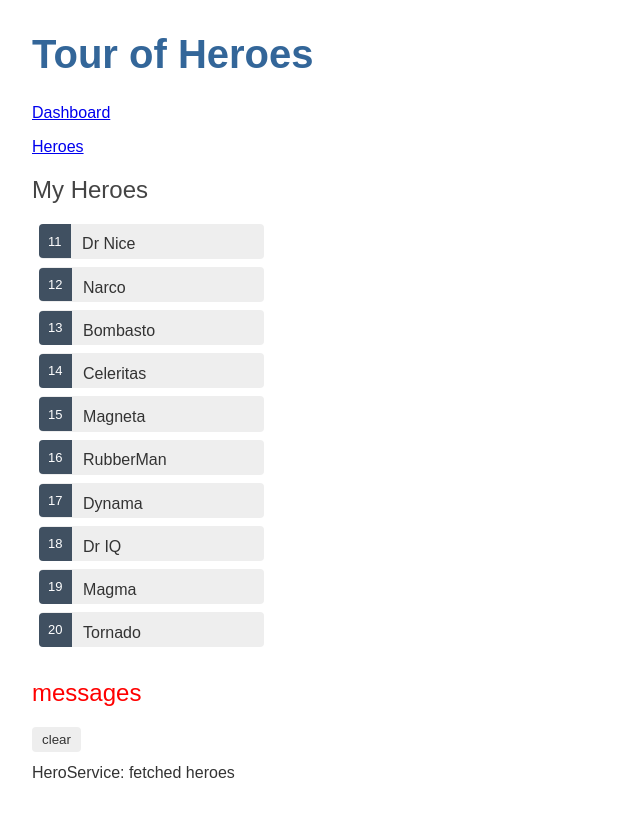
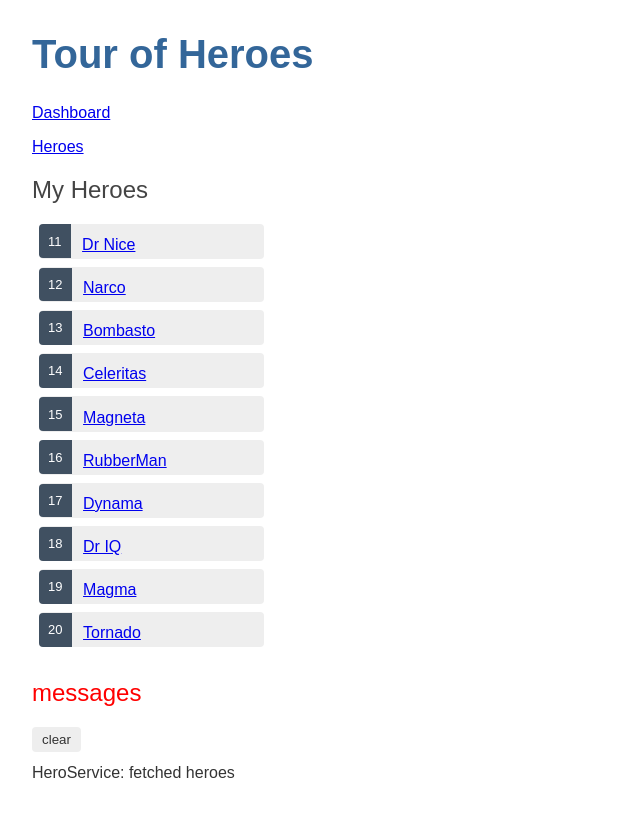
Before and after one commit to live4574/AngularStart, an Angular app in the folder angular-tour-of-heroes/: page /heroes in a window 1280 px wide. Shown: the whole page, without its empty margins (0-640 px from the left). Built offline with nearby package versions, Linux system fonts and the light colour scheme.

Commit message:
routerLink to hero details added when hero id or name clicked

```diff
--- a/angular-tour-of-heroes/src/app/heroes/heroes.component.html
+++ b/angular-tour-of-heroes/src/app/heroes/heroes.component.html
@@ -1,6 +1,8 @@
 <h2>My Heroes</h2>
 <ul class="heroes">
     <li *ngFor="let hero of heroes" >
-        <span class="badge">{{hero.id}}</span>{{hero.name}}
+        <a routerLink="/detail/{{hero.id}}">
+            <span class="badge">{{hero.id}}</span>{{hero.name}}
+        </a>
     </li>
 </ul>
```
